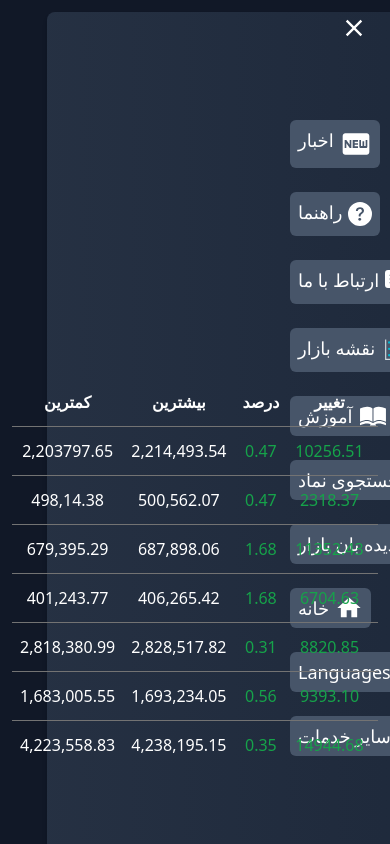
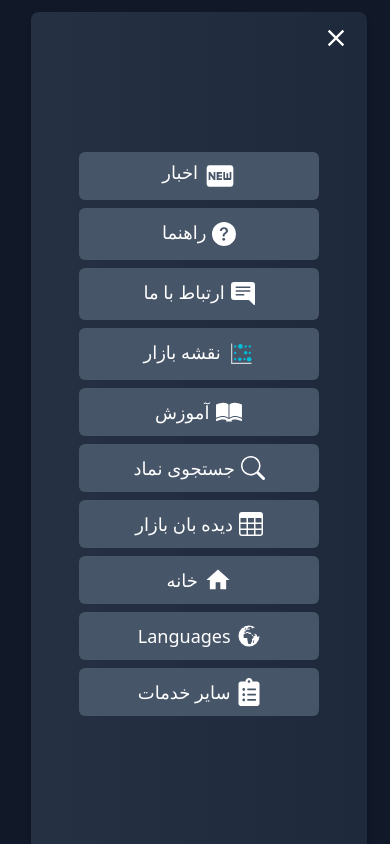
Before and after one commit to MH-Mangelian/Tsetmc-clone-and-redesign, a React (Vite) app: page / in a window 390 px wide. Both pictures are taken after a click on the icon 316 px from the left and 32 px from the top of the page. Shown: the top 844 px of the page. Built offline with nearby package versions, Linux system fonts and the light colour scheme.

Commit message:
fix z index

```diff
--- a/components/Header.jsx
+++ b/components/Header.jsx
@@ -82,7 +82,7 @@ const Header = () => {
             <div className="">
               {toggle ? (
                 <MdClose
-                  className="w-7 h-7 mx-2 absolute top-3.5 right-3.5 text-black/90 dark:text-white jumper-hover hover:text-blue-700"
+                  className="w-7 h-7 mx-2 absolute top-6 right-8 text-black/90 dark:text-white jumper-hover hover:text-blue-700"
                   onClick={() => setToggle(!toggle)}
                 />
               ) : (
@@ -96,100 +96,111 @@ const Header = () => {
             <div
               className={`${
                 toggle ? "flex" : "hidden"
-              } ${toggle ? "min-h-screen" : ""} py-20 w-screen items-end justify-end mx-4 rounded-lg shadow-md bg-gradient-to-l from-white/25 to-white/80 dark:bg-gradient-to-l dark:from-slate-800 dark:to-slate-700/60 `}
+              } ${toggle ? "min-h-screen" : ""} w-[21rem] items-center justify-center rounded-lg shadow-md bg-gradient-to-l from-white/25 to-white/80 dark:bg-gradient-to-l dark:from-slate-800 dark:to-slate-700/60 `}
             >
-              <ul className="">
-                <li className="flex">
+              <div className="grid grid-cols-1 gap-2 mx-2 text-center justify-center items-center">
+                <div className="flex justify-center w-60 bg-slate-400 dark:bg-slate-600 py-1.5 px-2 rounded-md">
                   <a
                     href=""
-                    className="flex text-lg font-medium my-1 space-x-1.5 bg-slate-600 py-1.5 px-2 rounded-md"
+                    className="flex text-lg font-medium space-x-1.5 "
                   >
                     <p>اخبار</p>
                     <MdFiberNew className="w-8 h-8 my-0.5 text-black/90 dark:text-white jumper-hover" />
                   </a>
-                </li>
-                <li className="flex my-4">
+                </div>
+
+                <div className="flex justify-center w-60 bg-slate-400 dark:bg-slate-600 py-1.5 px-2 rounded-md ">
                   <a
                     href=""
-                    className="flex text-lg font-medium my-1 space-x-1.5 bg-slate-600 py-1.5 px-2 rounded-md"
+                    className="flex text-lg font-medium my-1 space-x-1.5"
                   >
                     <p>راهنما</p>
                     <BsFillQuestionCircleFill className="w-6 h-7 my-0.5 text-black/90 dark:text-white jumper-hover" />
                   </a>
-                </li>
-                <li className="flex my-4">
+                </div>
+
+                <div className="flex justify-center w-60 bg-slate-400 dark:bg-slate-600 py-1.5 px-2 rounded-md ">
                   <a
                     href=""
-                    className="flex text-lg font-medium my-1 space-x-1.5 bg-slate-600 py-1.5 px-2 rounded-md"
+                    className="flex text-lg font-medium my-1 space-x-1.5"
                   >
                     <p>ارتباط با ما</p>
                     <BsFillChatRightTextFill className="w-6 h-7 my-0.5 text-black/90 dark:text-white jumper-hover" />
                   </a>
-                </li>
-                <li className="flex my-4">
+                </div>
+
+                <div className="flex justify-center w-60 bg-slate-400 dark:bg-slate-600 py-1.5 px-2 rounded-md ">
                   <a
                     href=""
-                    className="flex text-lg font-medium my-1 space-x-1.5 bg-slate-600 py-1.5 px-2 rounded-md"
+                    className="flex text-lg font-medium my-1 space-x-1.5"
                   >
                     <p>نقشه بازار</p>
                     <FcHeatMap className="w-7 h-7 my-0.5 text-black/90 dark:text-white jumper-hover" />
                   </a>
-                </li>
-                <li className="flex my-4">
+                </div>
+
+                <div className="flex justify-center w-60 bg-slate-400 dark:bg-slate-600 py-1.5 px-2 rounded-md ">
                   <a
                     href=""
-                    className="flex text-lg font-medium my-1 space-x-1.5 bg-slate-600 py-1.5 px-2 rounded-md"
+                    className="flex text-lg font-medium my-1 space-x-1.5"
                   >
                     <p>آموزش</p>
                     <GiOpenBook className="w-7 h-7  text-black/90 dark:text-white jumper-hover" />
                   </a>
-                </li>
-                <li className="flex my-4">
+                </div>
+
+                <div className="flex justify-center w-60 bg-slate-400 dark:bg-slate-600 py-1.5 px-2 rounded-md ">
                   <a
                     href=""
-                    className="flex text-lg font-medium my-1 space-x-1.5 bg-slate-600 py-1.5 px-2 rounded-md"
+                    className="flex text-lg font-medium my-1 space-x-1.5"
                   >
                     <p>جستجوی نماد</p>
                     <BsSearch className="w-6 h-7  text-black/90 dark:text-white jumper-hover" />
                   </a>
-                </li>
-                <li className="flex my-4">
+                </div>
+
+                <div className="flex justify-center w-60 bg-slate-400 dark:bg-slate-600 py-1.5 px-2 rounded-md ">
                   <a
                     href=""
-                    className="flex text-lg font-medium my-1 space-x-1.5 bg-slate-600 py-1.5 px-2 rounded-md"
+                    className="flex text-lg font-medium my-1 space-x-1.5"
                   >
                     <p>دیده بان بازار</p>
                     <BsTable className="w-6 h-7  text-black/90 dark:text-white jumper-hover" />
                   </a>
-                </li>
-                <li className="flex my-4">
+                </div>
+
+                <div className="flex justify-center w-60 bg-slate-400 dark:bg-slate-600 py-1.5 px-2 rounded-md ">
                   <a
                     href=""
-                    className="flex text-lg font-medium my-1 space-x-1.5 bg-slate-600 py-1.5 px-2 rounded-md"
+                    className="flex text-lg font-medium my-1 space-x-1.5"
                   >
                     <p>خانه</p>
                     <MdHome className="w-7 h-7  text-black/90 dark:text-white jumper-hover" />
                   </a>
-                </li>
-                <li className="flex my-4">
+                </div>
+
+                <div className="flex justify-center w-60 bg-slate-400 dark:bg-slate-600 py-1.5 px-2 rounded-md ">
                   <a
                     href=""
-                    className="flex text-lg font-medium my-1 space-x-1.5 bg-slate-600 py-1.5 px-2 rounded-md"
+                    className="flex text-lg font-medium my-1 space-x-1.5"
                   >
                     <p>Languages</p>
                     <GiEarthAfricaEurope className="w-6 h-7  text-black/90 dark:text-white jumper-hover" />
                   </a>
-                </li>
-                <li className="flex my-4">
+                </div>
+
+                <div className="flex justify-center w-60 bg-slate-400 dark:bg-slate-600 py-1.5 px-2 rounded-md ">
                   <a
                     href=""
-                    className="flex text-lg font-medium my-1 space-x-1.5 bg-slate-600 py-1.5 px-2 rounded-md"
+                    className="flex text-lg font-medium my-1 space-x-1.5"
                   >
                     <p>سایر خدمات</p>
                     <FaClipboardList className="w-6 h-7  text-black/90 dark:text-white jumper-hover" />
                   </a>
-                </li>
-              </ul>
+                </div>
+
+              </div>
+
             </div>
           </div>
         </div>
--- a/components/Medial.jsx
+++ b/components/Medial.jsx
@@ -3,7 +3,7 @@ import React from 'react'
 const Medial = () => {
   return (
     <section className='min-h-screen justify-center items-center w-screen'>
-        <div className='my-32 container mx-auto flex flex-wrap justify-center items-center min-h-screen min-w-full'>
+        <div className='my-32 container mx-auto flex flex-wrap justify-center items-center min-h-screen min-w-full max-md:px-1.5'>
             {/* ------------------top side Mobile ---------------- */}
             <div className="grid grid-cols-4 gap-1 mx-2 text-center md:hidden max-md:mb-7 max-md:-mt-10">
                 <a href="#" className='col-span-2 font-medium bg-gradient-to-r from-red-500 to-red-800 p-2 px-3 border-1 rounded-t-lg active:shadow-md jumper-hover-btn-center'>در یک نگاه</a>
@@ -30,7 +30,7 @@ const Medial = () => {
                 <div className='grid grid-cols-4 gap-10 max-md:gap-4'>
                     <div className='col-span-3 max-md:col-span-4'>
                         <p className='bg-gray-600 text-white p-0.5 rounded-t-md text-right px-2 font-medium'>شاخص های منتخب</p>
-                        <div className='relative overflow-x-auto max-md:mx-3'>
+                        <div className='overflow-x-auto max-md:mx-3'>
                             <table className='min-w-full text-center text-base font-light'>
                                 <thead className="border-b font-medium dark:border-neutral-500">
                                     <tr>
@@ -153,7 +153,7 @@ const Medial = () => {
 
                     <div className='col-span-3 max-md:col-span-4'>
                         <p className='bg-gradient-to-l from-green-900 to bg-green-300 text-white p-0.5 rounded-t-md text-right px-2 font-medium'>نماد های پر تراکنش</p>
-                        <div className='relative overflow-x-auto max-md:mx-3'>
+                        <div className='overflow-x-auto max-md:mx-3'>
                             <table className='min-w-full text-right text-base font-light'>
                                 <thead className='border-b font-medium dark:border-neutral-500'>
                                     <tr>
@@ -321,7 +321,7 @@ const Medial = () => {
                 <div className='grid grid-cols-4 gap-4'>
                     <div className='col-span-3 max-md:col-span-4'>
                         <p className='bg-gray-600 text-white p-0.5 rounded-t-md text-right px-2 font-medium'>شاخص های منتخب</p>
-                        <div className='relative overflow-x-auto max-md:mx-3'>
+                        <div className='overflow-x-auto max-md:mx-3'>
                             <table className='min-w-full text-right text-base font-light'>
                                 <thead className='border-b font-medium dark:border-neutral-500'>
                                     <tr>
@@ -448,7 +448,7 @@ const Medial = () => {
 
                     <div className='col-span-3 max-md:col-span-4'>
                         <p className='bg-gradient-to-l from-green-900 to bg-green-300 text-white p-0.5 rounded-t-md text-right px-2 font-medium'>نماد های پر تراکنش</p>
-                        <div className='relative overflow-x-auto max-md:mx-3'>
+                        <div className='overflow-x-auto max-md:mx-3'>
                             <table className='min-w-full text-right text-base font-light'>
                                 <thead className='border-b font-medium dark:border-neutral-500'>
                                     <tr>
```
